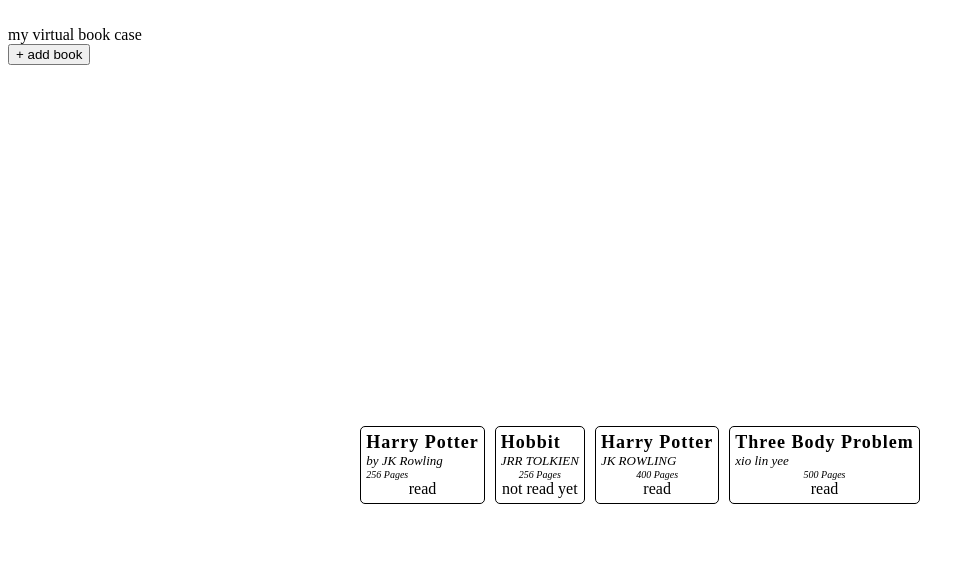
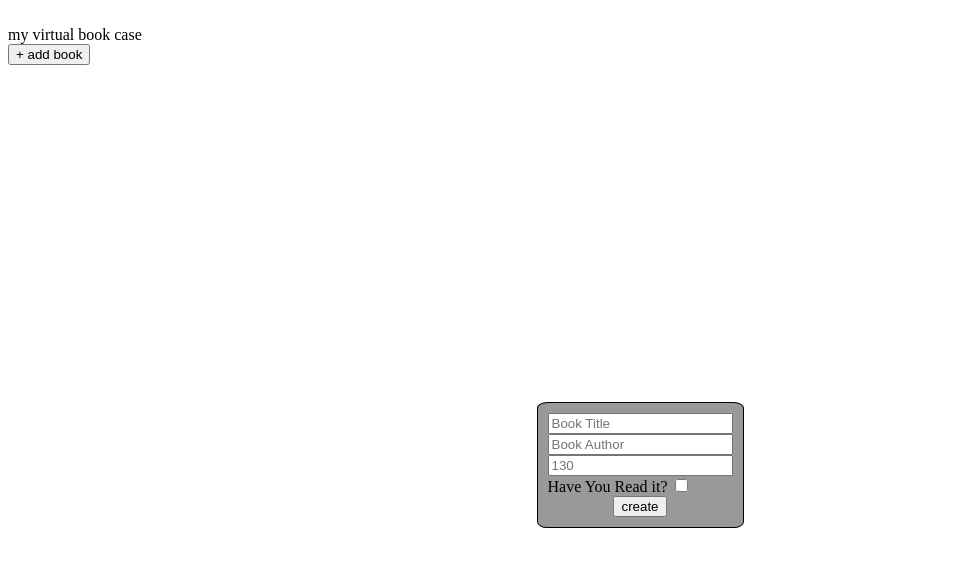
Before and after one commit to fhersi/libray, a plain HTML site: page index.html in a window 1280 px wide. Both pictures are taken after a click on the button "+ add book". Shown: the whole page, without its empty margins (0-975 px from the left). Drawn offline with Linux system fonts and the light colour scheme.

Commit message:
add/impl form input modal

```diff
--- a/app.js
+++ b/app.js
@@ -1,11 +1,33 @@
+const divMainContainer = document.querySelector(".main-container");
+const divCards = document.querySelector(".cards");
+const btnAddBook = document.querySelector("button.createBook");
+const btnCreateBook = document.querySelector(".create-book");
+const modal = document.querySelector(".modal");
+
+btnCreateBook.addEventListener("click", () => {
+	formInput();
+
+	document.querySelector(".form-title").value = "";
+	document.querySelector(".form-author").value = "";
+	document.querySelector(".form-pageInfo").value = "";
+	document.querySelector(".form-read").checked = "";
+
+	divCards.style.display = "flex";
+	modal.style.display = "none";
+});
+
+btnAddBook.addEventListener("click", () => {
+	divCards.style.display = "none";
+	modal.style.display = "block";
+});
+
 let myLibrary = [];
-
 function Book(title, author, noPages, read) {
 	this.title = title;
 	this.author = author;
 	this.noPages = noPages;
 	this.read = read;
-	this.status = read === "yes" ? "read" : "not read yet";
+	this.status = read ? "read" : "not read yet";
 }
 
 Book.prototype.info = () =>
@@ -15,19 +37,17 @@ function addBookToLibrary(book) {
 	myLibrary.push(book);
 }
 
-const hobbit = new Book("hobbit", "JRR TOLKIEN", 256, "no");
-const harryPotter = new Book("harry potter", "JK ROWLING", 400, "yes");
+const hobbit = new Book("hobbit", "JRR TOLKIEN", 256, false);
+const harryPotter = new Book("harry potter", "JK ROWLING", 400, true);
 const threeBodyProblem = new Book(
 	"Three Body Problem",
 	"xio lin yee",
 	500,
-	"yes"
+	true
 );
 addBookToLibrary(hobbit);
 addBookToLibrary(harryPotter);
 addBookToLibrary(threeBodyProblem);
-
-const divMainContainer = document.querySelector(".main-container");
 
 const createElementWithClass = (func, className) => {
 	const element = document.createElement(func);
@@ -57,9 +77,16 @@ const createBook = (book) => {
 
 	div.appendChild(divStatus);
 
-	console.log(divMainContainer);
+	divCards.appendChild(div);
+};
 
-	divMainContainer.appendChild(div);
+const formInput = () => {
+	let title = document.querySelector(".form-title").value;
+	let author = document.querySelector(".form-author").value;
+	let pageInfo = document.querySelector(".form-pageInfo").value;
+	let isRead = document.querySelector(".form-read").checked;
+
+	createBook(new Book(title, author, pageInfo, isRead));
 };
 
 const displayLibrary = () => {
--- a/index.html
+++ b/index.html
@@ -19,14 +19,31 @@
 				<button class="createBook">+ add book</button>
 			</div>
 			<div class="main-container">
-				<div class="dummyBook book">
-					<span class="title">harry potter</span>
-					<span class="author">by JK Rowling</span>
-					<span class="pageInfo">256 Pages </span>
-					<div class="status">
-						<span class="status">read</span>
-					</div>
+				<div class="modal">
+					<form action="#">
+						<div class="form-input">
+							<label for="title"></label>
+							<input type="text" class="form-title" id="title" placeholder="Book Title">
+						</div>
+						<div class="form-input">
+							<label for="author"></label>
+							<input type="text" class="form-author" id="author" placeholder="Book Author">
+						</div>
+						<div class="form-input">
+							<label for="pageInfo"></label>
+							<input type="number" class="form-pageInfo" id="pageInfo" placeholder="130">
+						</div>
+						<div class="form-input">
+							<label for="read">Have You Read it?</label>
+							<input type="checkbox" class="form-read" id="read">
+						</div>
+						<div class="btn-modal">
+
+							<button class="create-book">create</button>
+						</div>
+					</form>
 				</div>
+				<div class="cards"></div>
 			</div>
 		</body>
 	</body>
--- a/style.css
+++ b/style.css
@@ -6,7 +6,34 @@ header {
 	display: grid;
 	grid-template-rows: 1fr 1fr;
 }
+
 .main-container {
+	height: 100vh;
+	display: flex;
+	justify-content: center;
+	align-items: center;
+}
+
+.modal {
+	display: flex;
+	flex-direction: column;
+	border: 1px solid black;
+	padding: 10px;
+	border-radius: 5%;
+	display: none; /* Hidden by default */
+	position: fixed; /* Stay in place */
+	overflow: auto;
+
+	background-color: rgb(0, 0, 0);
+	background-color: rgba(0, 0, 0, 0.4);
+}
+
+.btn-modal {
+	display: flex;
+	justify-content: center;
+}
+
+.cards {
 	display: flex;
 	height: 100vh;
 	flex: 1 1 auto;
```
